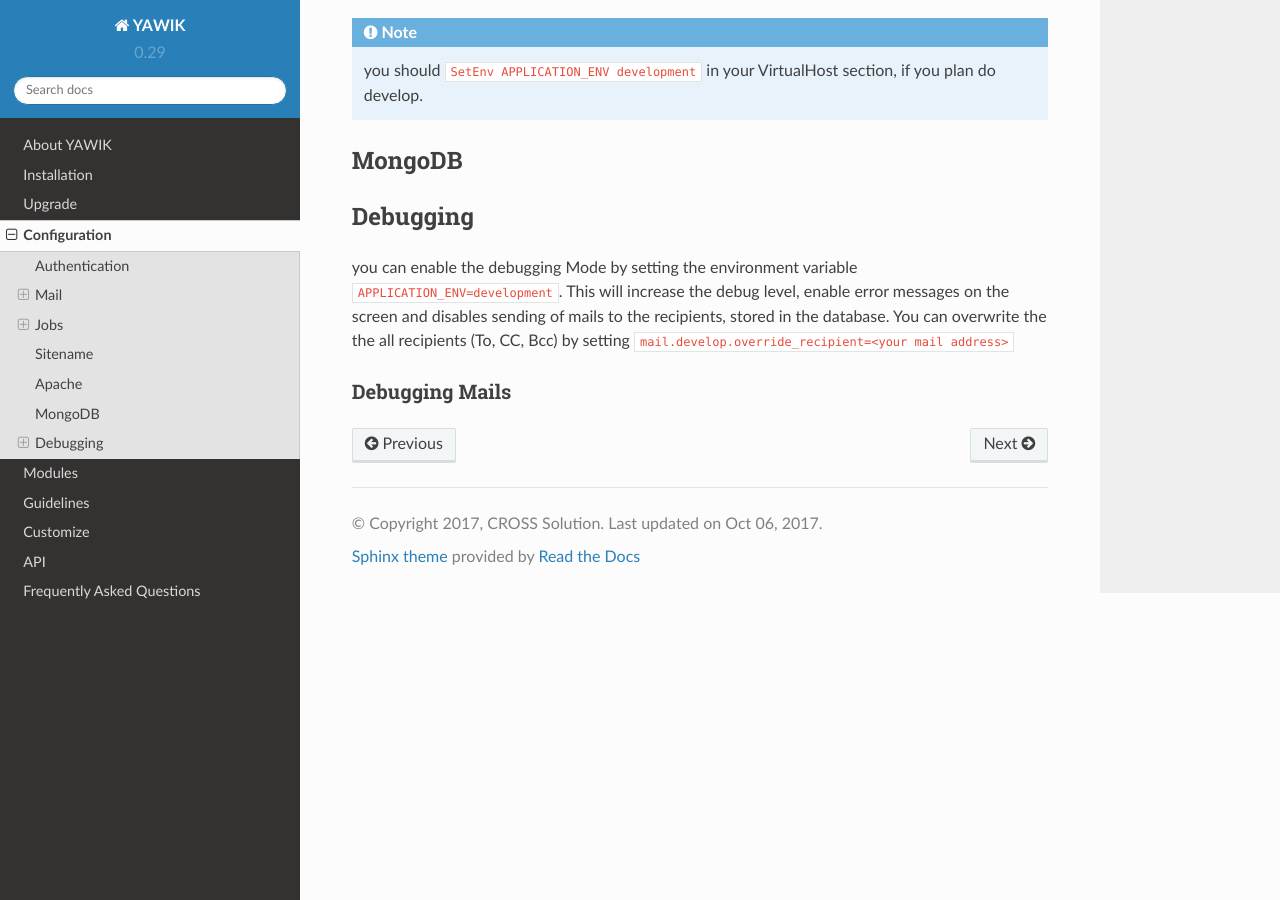
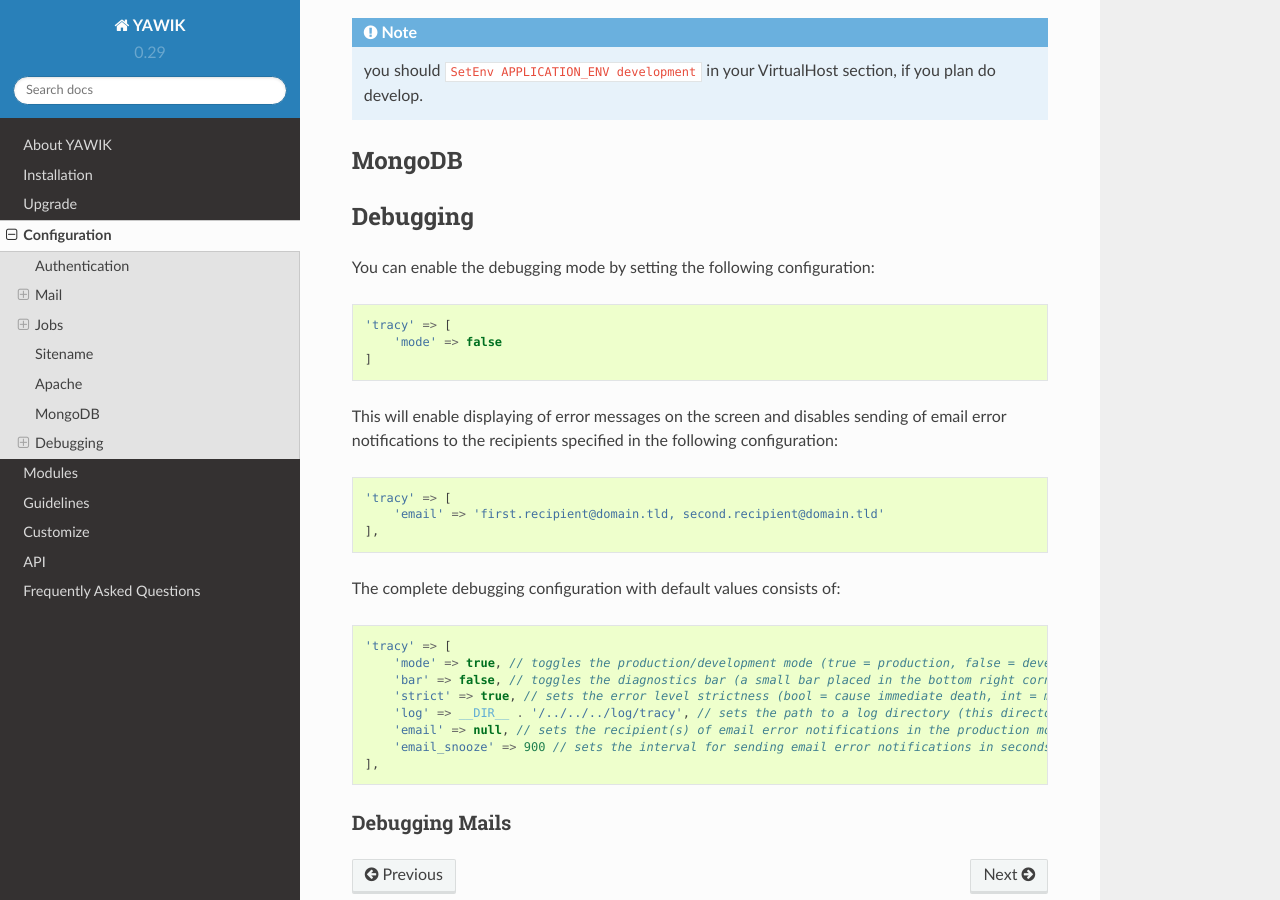
Before and after one commit to cross-solution/YawikDocs, a Sphinx documentation site: the page built from source/configuration.rst, in a window 1280 px wide and 900 px high, scrolled down 4841 px. Built offline with Sphinx 7.4.7 and the Read the Docs theme 2.0.0, drawn with Linux system fonts in a browser that asks for light colours; a script that is not in the unit is left out; comment, search, counter and statistics services are not loaded.

Commit message:
Error debugging/logging rewritten according to Tracy

```diff
--- a/source/configuration.rst
+++ b/source/configuration.rst
@@ -303,12 +303,35 @@ MongoDB
 Debugging
 ---------
 
-you can enable the debugging Mode by setting the environment variable
-``APPLICATION_ENV=development``. This will increase the debug
-level, enable error messages on the screen and disables sending of mails to the
-recipients, stored in the database. You can overwrite the the all recipients (To, CC, Bcc)
-by setting ``mail.develop.override_recipient=<your mail address>``
+You can enable the debugging mode by setting the following configuration:
 
+.. code-block:: php
+
+    'tracy' => [
+        'mode' => false
+    ]
+
+This will enable displaying of error messages on the screen and disables sending of email error notifications to the
+recipients specified in the following configuration:
+
+.. code-block:: php
+
+    'tracy' => [
+        'email' => 'first.recipient@domain.tld, second.recipient@domain.tld'
+    ],
+
+The complete debugging configuration with default values consists of:
+
+.. code-block:: php
+
+    'tracy' => [
+        'mode' => true, // toggles the production/development mode (true = production, false = development, null = autodetect, IP address(es) csv/array)
+        'bar' => false, // toggles the diagnostics bar (a small bar placed in the bottom right corner of a browser displaying system info such a memory usage, elapsed time, ...)
+        'strict' => true, // sets the error level strictness (bool = cause immediate death, int = matched against error severity)
+        'log' => __DIR__ . '/../../../log/tracy', // sets the path to a log directory (this directory keeps error.log, snoozing mailsent file & html exception trace files)
+        'email' => null, // sets the recipient(s) of email error notifications in the production mode (multiple recipients are separated with a comma or presented as an array)
+        'email_snooze' => 900 // sets the interval for sending email error notifications in seconds
+    ],
 
 Debugging Mails
 ^^^^^^^^^^^^^^^
```
Also changed, not shown: source/modules/core/logging.rst (+10 -13 lines).
